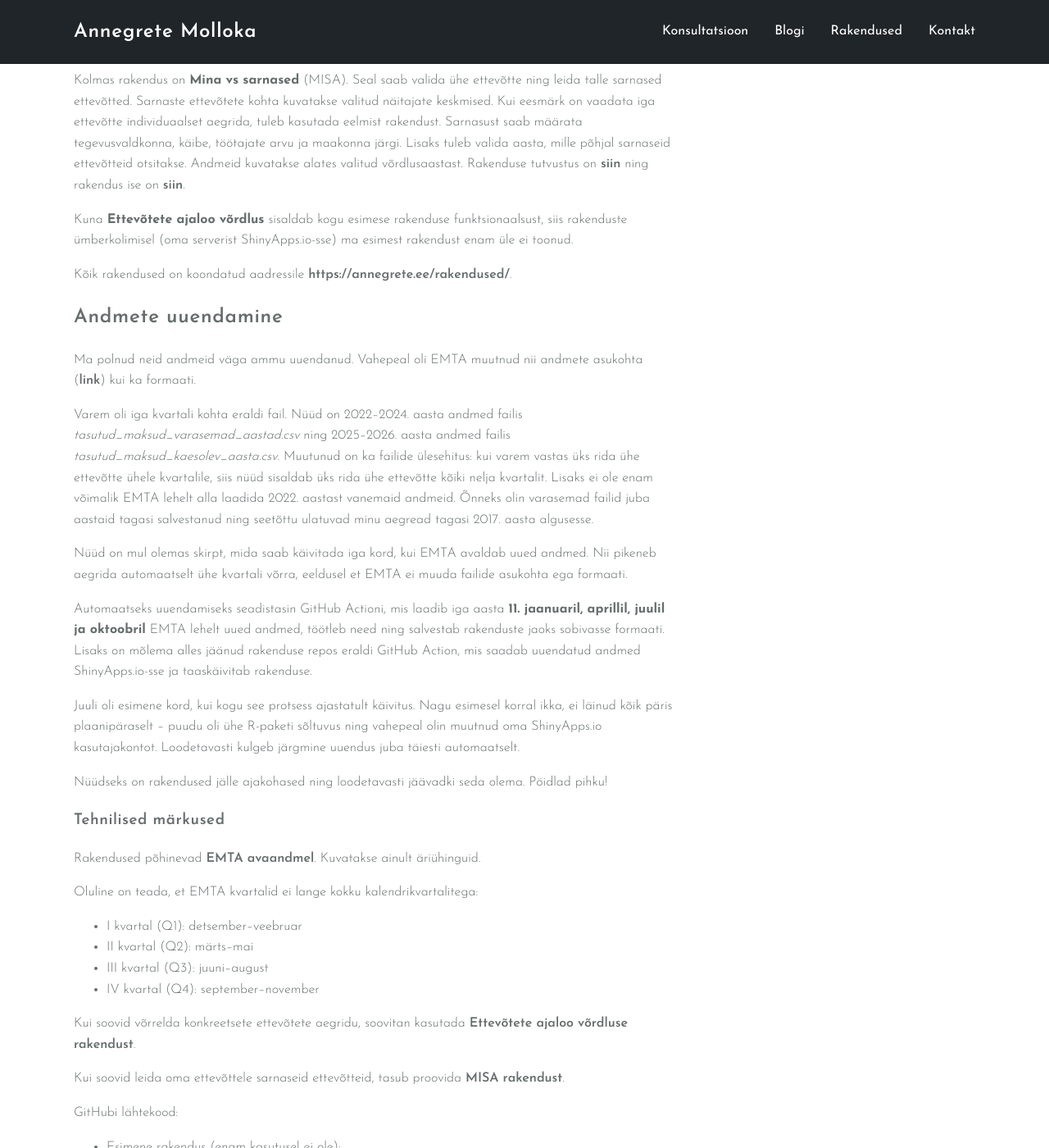
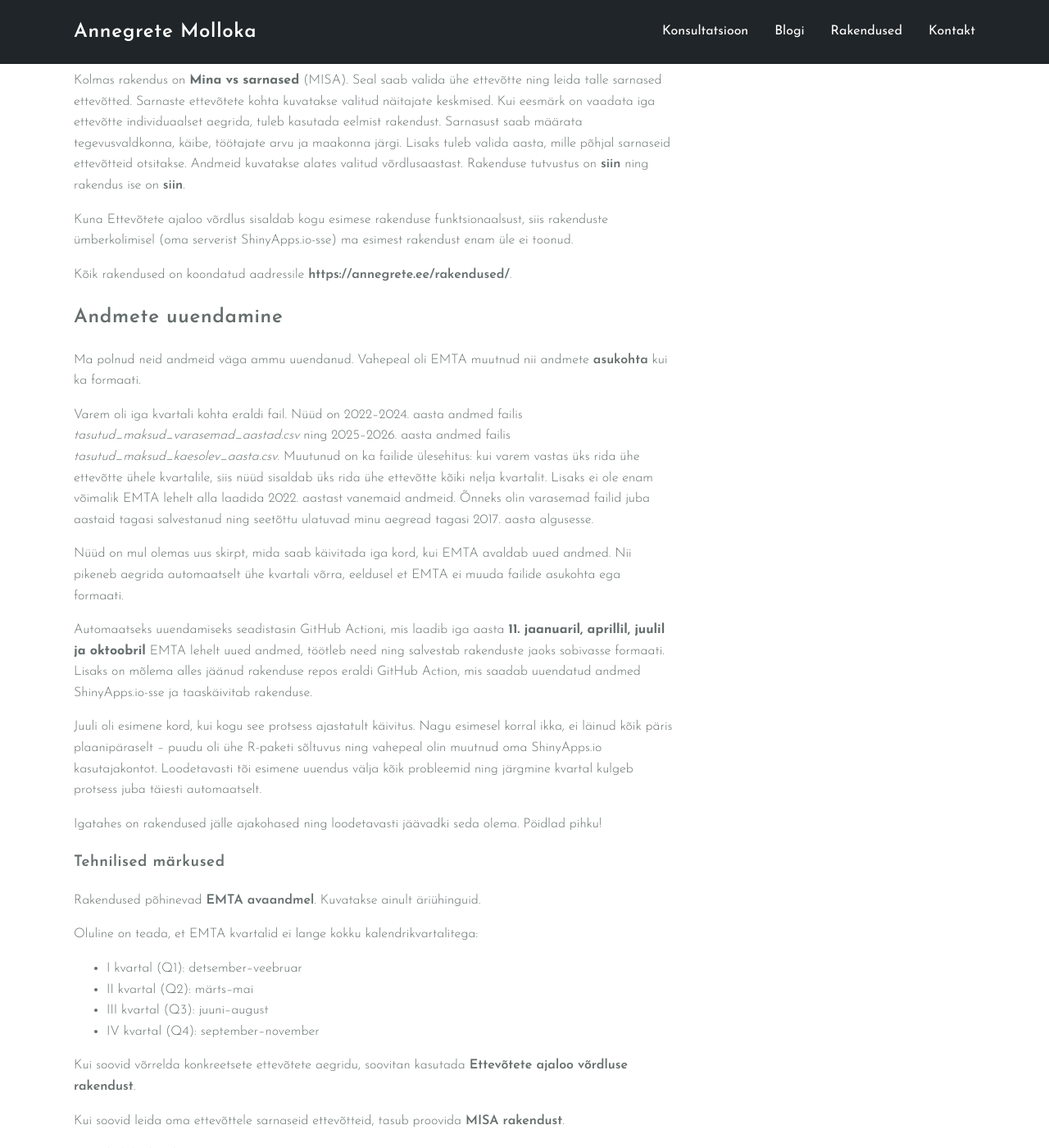
Before and after one commit to annegretepeek/annegrete.ee, a Jekyll site: the page built from _posts/2026-07-15-uuendatud-andmed-emta-rakendustes.md, in a window 1280 px wide and 1400 px high, scrolled down 960 px. Shown: the whole window at 82% size. Built offline with Jekyll 4.4.1, drawn with Linux system fonts in a browser that asks for light colours; some of the changed text lies outside the part shown.

```diff
--- a/_posts/2026-07-14-uuendatud-andmed-emta-rakendustes.md
+++ b/_posts/2026-07-15-uuendatud-andmed-emta-rakendustes.md
@@ -25,23 +25,23 @@ Teiseks valmis **Ettevõtete ajaloo võrdlus**, kus saab võrrelda mitme ettevõ
 
 Kolmas rakendus on **Mina vs sarnased** (MISA). Seal saab valida ühe ettevõtte ning leida talle sarnased ettevõtted. Sarnaste ettevõtete kohta kuvatakse valitud näitajate keskmised. Kui eesmärk on vaadata iga ettevõtte individuaalset aegrida, tuleb kasutada eelmist rakendust. Sarnasust saab määrata tegevusvaldkonna, käibe, töötajate arvu ja maakonna järgi. Lisaks tuleb valida aasta, mille põhjal sarnaseid ettevõtteid otsitakse. Andmeid kuvatakse alates valitud võrdlusaastast. Rakenduse tutvustus on [siin](https://annegrete.ee/blog/2021/01/rakendus-mina-vs-sarnased-ettevotted/) ning rakendus ise on [siin](https://annegretemolloka.shinyapps.io/MISA/).
 
-Kuna **Ettevõtete ajaloo võrdlus** sisaldab kogu esimese rakenduse funktsionaalsust, siis rakenduste ümberkolimisel (oma serverist ShinyApps.io-sse) ma esimest rakendust enam üle ei toonud.
+Kuna Ettevõtete ajaloo võrdlus sisaldab kogu esimese rakenduse funktsionaalsust, siis rakenduste ümberkolimisel (oma serverist ShinyApps.io-sse) ma esimest rakendust enam üle ei toonud.
 
 Kõik rakendused on koondatud aadressile [https://annegrete.ee/rakendused/](https://annegrete.ee/rakendused/).
 
 ## Andmete uuendamine
 
-Ma polnud neid andmeid väga ammu uuendanud. Vahepeal oli EMTA muutnud nii andmete asukohta ([link](https://www.emta.ee/eraklient/amet-uudised-ja-kontakt/uudised-pressiinfo-statistika/statistika-ja-avaandmed#tasutud-maksud)) kui ka formaati.
+Ma polnud neid andmeid väga ammu uuendanud. Vahepeal oli EMTA muutnud nii andmete [asukohta](https://www.emta.ee/eraklient/amet-uudised-ja-kontakt/uudised-pressiinfo-statistika/statistika-ja-avaandmed#tasutud-maksud) kui ka formaati.
 
 Varem oli iga kvartali kohta eraldi fail. Nüüd on 2022–2024. aasta andmed failis *tasutud_maksud_varasemad_aastad.csv* ning 2025–2026. aasta andmed failis *tasutud_maksud_kaesolev_aasta.csv*. Muutunud on ka failide ülesehitus: kui varem vastas üks rida ühe ettevõtte ühele kvartalile, siis nüüd sisaldab üks rida ühe ettevõtte kõiki nelja kvartalit. Lisaks ei ole enam võimalik EMTA lehelt alla laadida 2022. aastast vanemaid andmeid. Õnneks olin varasemad failid juba aastaid tagasi salvestanud ning seetõttu ulatuvad minu aegread tagasi 2017. aasta algusesse.
 
-Nüüd on mul olemas skirpt, mida saab käivitada iga kord, kui EMTA avaldab uued andmed. Nii pikeneb aegrida automaatselt ühe kvartali võrra, eeldusel et EMTA ei muuda failide asukohta ega formaati.
+Nüüd on mul olemas uus skirpt, mida saab käivitada iga kord, kui EMTA avaldab uued andmed. Nii pikeneb aegrida automaatselt ühe kvartali võrra, eeldusel et EMTA ei muuda failide asukohta ega formaati.
 
 Automaatseks uuendamiseks seadistasin GitHub Actioni, mis laadib iga aasta **11. jaanuaril, aprillil, juulil ja oktoobril** EMTA lehelt uued andmed, töötleb need ning salvestab rakenduste jaoks sobivasse formaati. Lisaks on mõlema alles jäänud rakenduse repos eraldi GitHub Action, mis saadab uuendatud andmed ShinyApps.io-sse ja taaskäivitab rakenduse.
 
-Juuli oli esimene kord, kui kogu see protsess ajastatult käivitus. Nagu esimesel korral ikka, ei läinud kõik päris plaanipäraselt – puudu oli ühe R-paketi sõltuvus ning vahepeal olin muutnud oma ShinyApps.io kasutajakontot. Loodetavasti kulgeb järgmine uuendus juba täiesti automaatselt.
+Juuli oli esimene kord, kui kogu see protsess ajastatult käivitus. Nagu esimesel korral ikka, ei läinud kõik päris plaanipäraselt – puudu oli ühe R-paketi sõltuvus ning vahepeal olin muutnud oma ShinyApps.io kasutajakontot. Loodetavasti tõi esimene uuendus välja kõik probleemid ning järgmine kvartal kulgeb protsess juba täiesti automaatselt.
 
-Nüüdseks on rakendused jälle ajakohased ning loodetavasti jäävadki seda olema. Pöidlad pihku!
+Igatahes on rakendused jälle ajakohased ning loodetavasti jäävadki seda olema. Pöidlad pihku!
 
 ### Tehnilised märkused
 
@@ -61,5 +61,5 @@ Kui soovid leida oma ettevõttele sarnaseid ettevõtteid, tasub proovida [MISA r
 GitHubi lähtekood:
 
 * Esimene rakendus (enam kasutusel ei ole): [https://github.com/annegretepeek/company_compare_EMTA](https://github.com/annegretepeek/company_compare_EMTA)
-* **Ettevõtete ajaloo võrdlus**: [https://github.com/annegretepeek/benchmarking_EMTA](https://github.com/annegretepeek/benchmarking_EMTA)
-* **MISA**: [https://github.com/annegretepeek/MISA](https://github.com/annegretepeek/MISA)
+* Ettevõtete ajaloo võrdlus: [https://github.com/annegretepeek/benchmarking_EMTA](https://github.com/annegretepeek/benchmarking_EMTA)
+* MISA: [https://github.com/annegretepeek/MISA](https://github.com/annegretepeek/MISA)
```
Also changed, not shown: other parts of _posts/2026-07-15-uuendatud-andmed-emta-rakendustes.md (+1 -1 lines).
